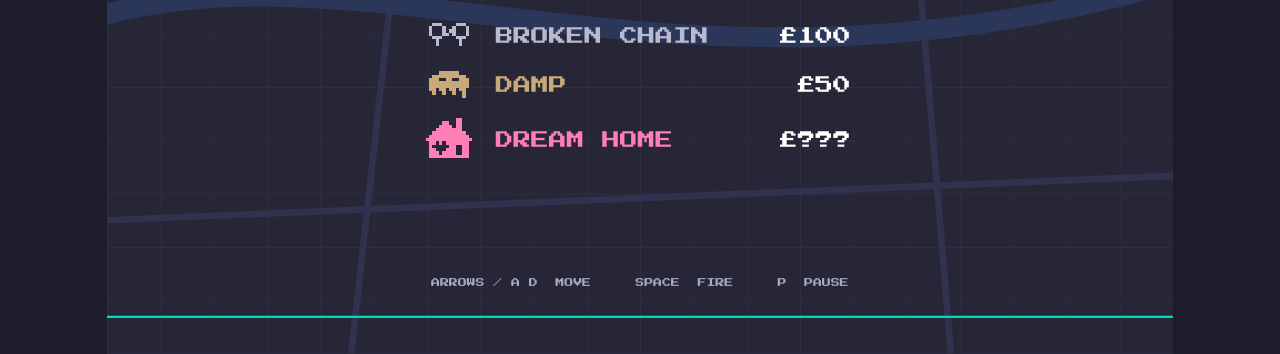
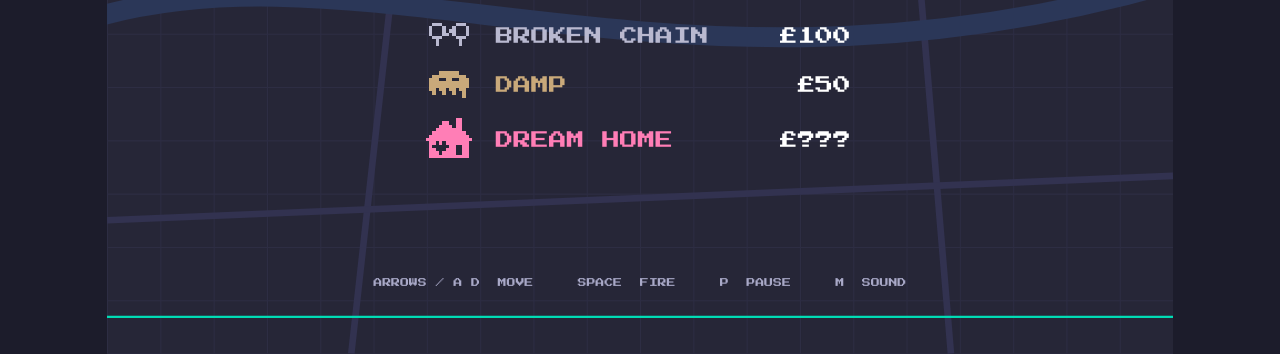
Before and after one commit to lagom1985/rightmove-space-invaders, a website with bundled scripts: page index.html in a window 1280 px wide. Shown: the part 446-800 px from the top of the page. Built offline with nearby package versions, Linux system fonts and the light colour scheme.

Commit message:
feat(rightmove-invaders-sound): M mutes on every screen, with HUD, announcement and persistence
- Acceptance tests: M silences the game in the middle of a wave | shots make no sound while the sound is off | the game remembers that the sound was off | M switches the sound off on the title, pause and game over screens | sound still starts on when saved settings are unavailable
- M is its own check in handlePresses (every screen), flips g.settings.sound and emits soundToggled; settings enter only through applySettings, loaded and saved by main.js (storage.js loadSettings/saveSetting)
- Director: soundToggled off yields a silence cue and nothing audible while off; synth performs silence (every voice cut); status mirror shows Sound On/Off and announces changes; canvas shows SOUND OFF and 'M sound' on the title
- Refactoring: L2 shared voice-cutting loop in the synth
- Header contracts changed: src/sound.js (soundToggled/silence) and src/synth.js (silence operation)

Co-Authored-By: Claude Sonnet 5.5 <noreply@anthropic.com>
Step-Id: 02-01
Task-Id: rightmove-invaders-sound

```diff
--- a/index.html
+++ b/index.html
@@ -20,6 +20,7 @@
     <dt>Property ladder</dt><dd data-hud="ladder">Studio flat</dd>
     <dt>Best deposit</dt><dd data-hud="best">£0</dd>
     <dt>Homes left</dt><dd data-hud="homes">3</dd>
+    <dt>Sound</dt><dd data-hud="sound">On</dd>
   </dl>
   <p role="status" aria-live="polite" data-hud="announcement"></p>
 </section>
--- a/src/game.js
+++ b/src/game.js
@@ -19,8 +19,9 @@ const SHOT_SPEED = 720, LIVES = 3, MAX_PARTICLES = 2000;
 
 // The whole game state. The renderer and the status mirror read it; only this module writes it.
 // state: 'title' | 'play' | 'dead' (respawning) | 'clear' (wave banner) | 'over'
+// settings: the player's sound choices, loaded by main.js (applySettings) and flipped by M.
 export const g = {
-  state: 'title', paused: false, t: 0,
+  state: 'title', paused: false, t: 0, settings: { sound: true, music: true },
   score: 0, best: loadBest(), newBest: false, lives: LIVES, level: 0,
   player: { x: W / 2 - PW / 2, y: H - 80 },
   shot: null, bolts: [], particles: [], texts: [], shields: [], invaders: [],
@@ -33,6 +34,11 @@ const outbox = [];
 const emit = (type, detail) => outbox.push({ type, t: g.t, ...detail });
 export const takeEvents = () => outbox.splice(0);
 
+// The only way settings get in from outside: main.js applies what it loaded before the first frame.
+export function applySettings({ sound, music }) {
+  g.settings = { sound, music };
+}
+
 export const invaderX = v => g.formation.x + v.c * GX;
 export const houseCentreX = i => W / 4 * (i + 0.5);   // four houses, i = 0..3 from the left
 export const invaderY = v => g.formation.y + v.r * GY;
@@ -44,6 +50,12 @@ export function handlePresses(pressed) {
   if (g.state === 'title' && (pressed.has('Enter') || pressed.has('Space'))) startGame();
   else if (g.state === 'over' && g.overT > 0.6 && pressed.has('Enter')) startGame();
   else if (['play', 'dead', 'clear'].includes(g.state) && (pressed.has('KeyP') || pressed.has('Escape'))) g.paused = !g.paused;
+  if (pressed.has('KeyM')) toggleSound();   // on every screen, and never touches the game itself
+}
+
+function toggleSound() {
+  g.settings.sound = !g.settings.sound;
+  emit(GameEvent.SOUND_TOGGLED, { on: g.settings.sound });
 }
 
 export function pause() {
--- a/src/main.js
+++ b/src/main.js
@@ -1,10 +1,12 @@
 import { STEP, MAX_FRAME } from './config.js';
 import { createKeyboard } from './input.js';
-import { g, update, handlePresses, pause, takeEvents } from './game.js';
+import { g, update, handlePresses, pause, takeEvents, applySettings } from './game.js';
 import { createRenderer } from './render.js';
 import { createStatus } from './status.js';
 import { createSynth } from './synth.js';
 import { createSoundDirector } from './sound.js';
+import { loadSettings, saveSetting } from './storage.js';
+import { GameEvent } from './events.js';
 
 const keyboard = createKeyboard(window);
 const renderer = createRenderer(document.getElementById('game'));
@@ -18,12 +20,17 @@ const synth = createSynth({
   setInterval: (callback, ms) => window.setInterval(callback, ms),
   clearInterval: id => window.clearInterval(id),
 });
-const director = createSoundDirector({ sound: true, music: true });
+applySettings(loadSettings());   // before the first frame; g.settings is the one authority from here on
+const director = createSoundDirector({ ...g.settings });
 addEventListener('keydown', () => synth.unlock());
 window.makeTheRightMove = Object.freeze({ audio: synth.diagnostics });
 
+// A toggle is saved as it is taken, so the choice is there on the next visit.
 function playSounds() {
-  for (const event of takeEvents()) for (const cue of director.handle(event)) synth.perform(cue);
+  for (const event of takeEvents()) {
+    if (event.type === GameEvent.SOUND_TOGGLED) saveSetting('sound', event.on);
+    for (const cue of director.handle(event)) synth.perform(cue);
+  }
 }
 
 // Desktop only: touch-first devices and narrow windows get a "needs a keyboard" screen.
--- a/src/render.js
+++ b/src/render.js
@@ -116,6 +116,7 @@ export function createRenderer(canvas) {
     text('Deposit saved', 24, 28, 8, COLORS.dim); text(pounds(g.score), 24, 52, 16, COLORS.text);
     text('Property ladder', W / 2, 28, 8, COLORS.dim, 'center'); text(ladderName(g.level), W / 2, 52, 16, COLORS.green, 'center');
     text('Best', W - 24, 28, 8, COLORS.dim, 'right'); text(pounds(Math.max(g.best, g.score)), W - 24, 52, 16, COLORS.text, 'right');
+    if (!g.settings.sound) text('Sound off', W - 24, H - 14, 8, COLORS.dim, 'right');
   }
 
   function drawTitle() {
@@ -131,7 +132,7 @@ export function createRenderer(canvas) {
     blit(dream, 290 + IW / 2 - dream.width * PX / 2, 508);
     text('Dream home', 350, 536, 16, COLORS.dream); text('£???', 670, 536, 16, COLORS.text, 'right');
     if (blink()) text('Press Enter to start', W / 2, 620, 16, COLORS.green, 'center');
-    text('Arrows / A D  move     Space  fire     P  pause', W / 2, 660, 8, COLORS.dim, 'center');
+    text('Arrows / A D  move     Space  fire     P  pause     M  sound', W / 2, 660, 8, COLORS.dim, 'center');
   }
 
   function drawGameOver() {
--- a/src/sound.js
+++ b/src/sound.js
@@ -2,6 +2,8 @@
 //   createSoundDirector({ sound, music }) -> { handle(event) -> Cue[] }
 //   event: { type: GameEvent.*, t: simulation seconds, ...detail }   (src/events.js)
 //   Cue:   { op: CueOp.*, sound?: Sound.*, detail?: { value? | note? }, t: event.t }
+// The director learns the sound setting from `soundToggled { on }`: switching off yields a `silence` cue,
+// and while it is off no event yields anything audible.
 // Cues come out in the order the events go in. main.js passes each cue to synth.perform(cue).
 // The policy table is in docs/feature/rightmove-invaders-sound/feature-delta.md (DESIGN).
 import { CueOp, GameEvent, Sound } from './events.js';
@@ -15,8 +17,16 @@ const SOUNDS = {
 };
 
 export function createSoundDirector({ sound }) {
+  let soundOn = sound;
+
+  function switchSound({ on, t }) {
+    soundOn = on;
+    return on ? [] : [{ op: CueOp.SILENCE, t }];
+  }
+
   function handle(event) {
-    const cue = sound && SOUNDS[event.type]?.(event);
+    if (event.type === GameEvent.SOUND_TOGGLED) return switchSound(event);
+    const cue = soundOn && SOUNDS[event.type]?.(event);
     return cue ? [{ ...cue, t: event.t }] : [];
   }
 
--- a/src/status.js
+++ b/src/status.js
@@ -6,7 +6,7 @@ export function createStatus(root) {
   const fields = {};
   for (const el of root.querySelectorAll('[data-hud]')) fields[el.dataset.hud] = el;
   const shown = {};
-  let last = { state: null, paused: false };
+  let last = { state: null, paused: false, sound: null };
 
   function set(name, value) {
     if (shown[name] === value) return;
@@ -29,15 +29,21 @@ export function createStatus(root) {
     }
   }
 
+  // Only a change is announced: the setting loaded at page load is shown but not spoken.
+  function soundAnnouncement(g) {
+    if (last.sound === null || g.settings.sound === last.sound) return '';
+    return g.settings.sound ? 'Sound on.' : 'Sound off. Press M to turn it on.';
+  }
+
   return function sync(g) {
     set('deposit', pounds(g.score));
     set('ladder', ladderName(g.level));
     set('best', pounds(Math.max(g.best, g.score)));
     set('homes', String(g.lives));
-    if (g.state !== last.state || g.paused !== last.paused) {
-      const message = announcement(g);
-      if (message) set('announcement', message);
-      last = { state: g.state, paused: g.paused };
-    }
+    set('sound', g.settings.sound ? 'On' : 'Off');
+    const changed = g.state !== last.state || g.paused !== last.paused;
+    const message = [changed ? announcement(g) : '', soundAnnouncement(g)].filter(Boolean).join(' ');
+    if (message) set('announcement', message);
+    last = { state: g.state, paused: g.paused, sound: g.settings.sound };
   };
 }
--- a/src/storage.js
+++ b/src/storage.js
@@ -1,11 +1,24 @@
-// Best score persists in the browser. Storage can be blocked (private windows, site settings),
-// in which case the game simply starts from £0 each time.
-const KEY = 'make-the-right-move:best';
+// Best score and settings persist in the browser. Storage can be blocked (private windows, site settings),
+// in which case the game simply starts from £0 each time, with sound and music on.
+const PREFIX = 'make-the-right-move:';
 
 export function loadBest() {
-  try { return Number(localStorage.getItem(KEY)) || 0; } catch { return 0; }
+  try { return Number(localStorage.getItem(PREFIX + 'best')) || 0; } catch { return 0; }
 }
 
 export function saveBest(score) {
-  try { localStorage.setItem(KEY, String(score)); } catch { /* not persisted */ }
+  try { localStorage.setItem(PREFIX + 'best', String(score)); } catch { /* not persisted */ }
 }
+
+// Only a saved 'off' turns a setting off: nothing saved, anything else, or no storage at all means on.
+const isOn = name => {
+  try { return localStorage.getItem(PREFIX + name) !== 'off'; } catch { return true; }
+};
+
+export function loadSettings() {
+  return { sound: isOn('sound'), music: isOn('music') };
+}
+
+export function saveSetting(name, on) {
+  try { localStorage.setItem(PREFIX + name, on ? 'on' : 'off'); } catch { /* not persisted */ }
+}
--- a/src/synth.js
+++ b/src/synth.js
@@ -18,8 +18,9 @@
 //   While state is 'locked', 'suspended' or 'unavailable', perform() changes nothing and writes no journal entry.
 //   The look-ahead scheduler never schedules a note before the audio clock's current time, so fast-forwarded
 //   timers (Playwright's fake clock) cannot build a backlog: the audio clock runs on real time.
-//   Slice 01 plays the `play` operation only; cues for sounds and operations without a recipe are skipped,
-//   the timers and `music: 'playing'` arrive with the music slice.
+//   So far the synth performs `play` and `silence` (every voice stops at once: `voices` is 0 when perform returns);
+//   cues for sounds and operations without a recipe are skipped, the timers and `music: 'playing'` arrive
+//   with the music slice.
 import { CueOp } from './events.js';
 import { SOUND_RECIPES } from './theme.js';
 
@@ -84,9 +85,13 @@ export function createSynth({ recipes = SOUND_RECIPES, createContext, now } = {}
     if (at >= 0) voices.splice(at, 1);
   }
 
-  function makeRoomForAVoice() {
-    while (voices.length >= VOICE_CAP) voices.shift().fadeOut();
+  // The oldest voices go first.
+  function cutVoicesDownTo(count) {
+    while (voices.length > count) voices.shift().fadeOut();
   }
+
+  const makeRoomForAVoice = () => cutVoicesDownTo(VOICE_CAP - 1);
+  const silence = () => cutVoicesDownTo(0);
 
   function play({ sound, detail = {}, t }) {
     const recipe = recipes[sound];
@@ -100,6 +105,7 @@ export function createSynth({ recipes = SOUND_RECIPES, createContext, now } = {}
   function perform(cue) {
     if (state !== State.RUNNING) return;
     if (cue.op === CueOp.PLAY) play(cue);
+    if (cue.op === CueOp.SILENCE) silence();
   }
 
   const copyOfJournal = () => Object.freeze(journal.map(entry => Object.freeze({ ...entry, detail: Object.freeze({ ...entry.detail }) })));
```
Also changed, not shown: 1 other file.
